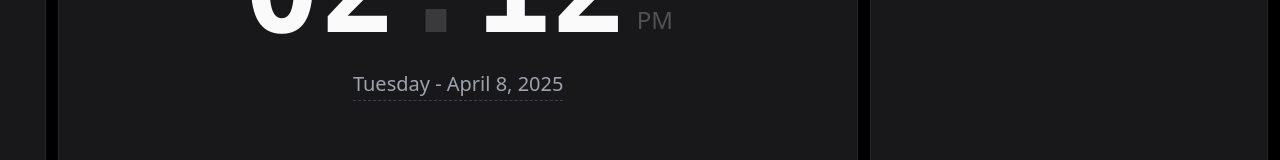
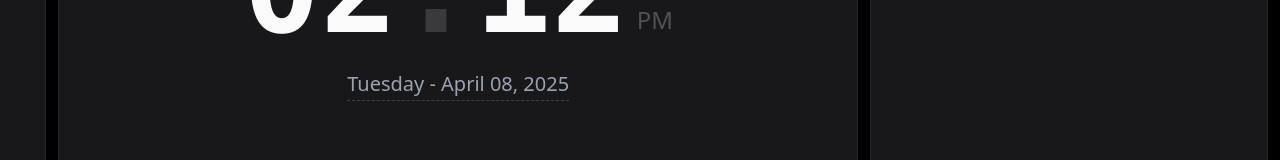
Before and after one commit to Neerajj00/Pomodoro-Timer, a React (Vite) app: page /Timezone in a window 1280 px wide. Shown: the part 424-584 px from the top of the page. Built offline with nearby package versions, Linux system fonts and the light colour scheme.

Commit message:
changed the date month in timezone

```diff
--- a/src/components/Navbar.jsx
+++ b/src/components/Navbar.jsx
@@ -29,8 +29,8 @@ function Navbar({
     const interval = setInterval(() => {
       const date = new Date(); // <- Create NEW date every second
       const currentHour = date.getHours();
-      setHour(currentHour);
-      setMinute(date.getMinutes());
+      setHour(currentHour.toString().padStart(2, "0"));
+      setMinute(date.getMinutes().toString().padStart(2, "0"));
       setAmpm(currentHour >= 12 ? "PM" : "AM");
     }, 1000);
 
--- a/src/components/Timezone.jsx
+++ b/src/components/Timezone.jsx
@@ -47,7 +47,7 @@ function Timezone() {
               </div>
               <div className=" border-b-zinc-400 flex items-center justify-center ">
                 <p className="mt-1 border-b border-dashed border-zinc-700 pb-0.5 text-base text-gray-400 transition-colors hover:text-gray-300 hover:border-zinc-500 lg:mt-2 lg:text-xl relative cursor-pointer">
-                  {`${day} - ${month} ${date}, ${year}`}
+                  {`${day} - ${month} ${date.toString().padStart(2,0)}, ${year}`}
                 </p>
               </div>
             </div>
```
